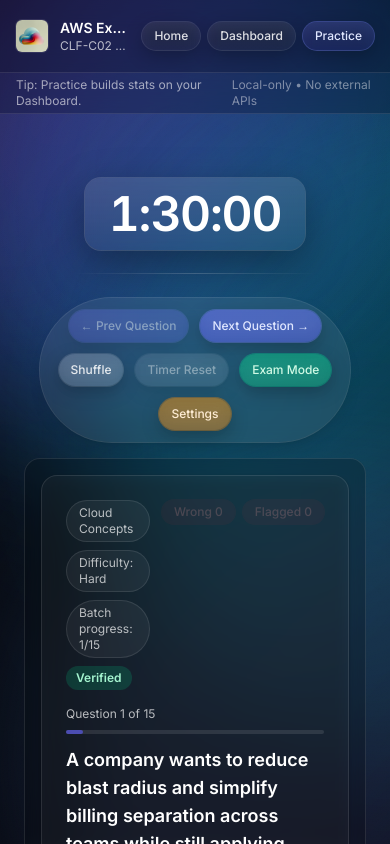
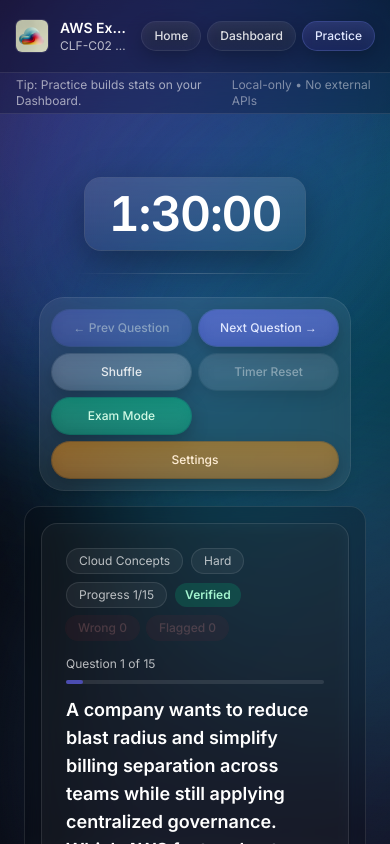
Before and after one commit to AionHz/aws-exam-readiness-coach, a Next.js app: page /quiz in a window 390 px wide. Shown: the top 844 px of the page. Built offline with nearby package versions, Linux system fonts and the light colour scheme.

Commit message:
Refine mobile quiz dock and metadata layout

```diff
--- a/app/quiz/page.tsx
+++ b/app/quiz/page.tsx
@@ -1278,13 +1278,13 @@
 
   const dockRow = (
     <div className="mt-6 flex w-full justify-center">
-      <div className="ios-dock-surface flex flex-wrap items-center justify-center gap-3 rounded-full bg-white/8 px-4 py-3 shadow-lg ring-1 ring-white/15 backdrop-blur">
+      <div className="ios-dock-surface grid w-full max-w-[720px] grid-cols-2 gap-2 rounded-3xl bg-white/8 px-3 py-3 shadow-lg ring-1 ring-white/15 backdrop-blur sm:flex sm:flex-wrap sm:items-center sm:justify-center sm:gap-3 sm:rounded-full sm:px-4">
         <PremiumButton
           variant="indigo"
           size="sm"
           onClick={prev}
           disabled={activeIndex <= 0}
-          className="ios-dock-btn ios-dock-btn-indigo h-8 px-3 text-xs bg-indigo-500/32 ring-indigo-300/45 hover:bg-indigo-500/42 text-indigo-50"
+          className="ios-dock-btn ios-dock-btn-indigo h-9 w-full px-3 text-xs bg-indigo-500/32 ring-indigo-300/45 hover:bg-indigo-500/42 text-indigo-50 sm:h-8 sm:w-auto"
         >
           ← Prev Question
         </PremiumButton>
@@ -1293,7 +1293,7 @@
           size="sm"
           onClick={next}
           disabled={activeIndex >= totalQuestions - 1}
-          className="ios-dock-btn ios-dock-btn-indigo h-8 px-3 text-xs bg-indigo-500/32 ring-indigo-300/45 hover:bg-indigo-500/42 text-indigo-50"
+          className="ios-dock-btn ios-dock-btn-indigo h-9 w-full px-3 text-xs bg-indigo-500/32 ring-indigo-300/45 hover:bg-indigo-500/42 text-indigo-50 sm:h-8 sm:w-auto"
         >
           Next Question →
         </PremiumButton>
@@ -1302,7 +1302,7 @@
           size="sm"
           title="Randomize question order"
           onClick={reshuffle}
-          className="ios-dock-btn ios-dock-btn-neutral h-8 px-3 text-xs bg-slate-400/18 ring-slate-200/35 hover:bg-slate-400/28 text-white"
+          className="ios-dock-btn ios-dock-btn-neutral h-9 w-full px-3 text-xs bg-slate-400/18 ring-slate-200/35 hover:bg-slate-400/28 text-white sm:h-8 sm:w-auto"
         >
           Shuffle
         </PremiumButton>
@@ -1311,7 +1311,7 @@
           size="sm"
           onClick={resetTimer}
           disabled={timerRemaining === EXAM_SECONDS && timerOn === false}
-          className="ios-dock-btn ios-dock-btn-neutral h-8 px-3 text-xs bg-slate-400/18 ring-slate-200/35 hover:bg-slate-400/28 text-white"
+          className="ios-dock-btn ios-dock-btn-neutral h-9 w-full px-3 text-xs bg-slate-400/18 ring-slate-200/35 hover:bg-slate-400/28 text-white sm:h-8 sm:w-auto"
         >
           Timer Reset
         </PremiumButton>
@@ -1325,7 +1325,7 @@
               startExam();
             }
           }}
-          className="ios-dock-btn ios-dock-btn-green h-8 px-3 text-xs bg-emerald-500/30 ring-emerald-300/45 hover:bg-emerald-500/40 text-emerald-50"
+          className="ios-dock-btn ios-dock-btn-green h-9 w-full px-3 text-xs bg-emerald-500/30 ring-emerald-300/45 hover:bg-emerald-500/40 text-emerald-50 sm:h-8 sm:w-auto"
         >
           {examMode ? "Exit Exam Mode" : "Exam Mode"}
         </PremiumButton>
@@ -1335,7 +1335,7 @@
           onClick={() => (settingsOpen ? closeSettings() : openSettings())}
           aria-label="Settings"
           title="Settings"
-          className="ios-dock-btn ios-dock-btn-orange h-8 px-3 text-xs bg-amber-500/30 ring-amber-300/45 hover:bg-amber-500/40 text-amber-50"
+          className="ios-dock-btn ios-dock-btn-orange col-span-2 h-9 w-full px-3 text-xs bg-amber-500/30 ring-amber-300/45 hover:bg-amber-500/40 text-amber-50 sm:col-auto sm:h-8 sm:w-auto"
         >
           Settings
         </PremiumButton>
@@ -1522,16 +1522,29 @@
 
     return (
         <div className={`p-6 shadow-lg shadow-black/30 ${cardBase} ${cardHover}`}>
-          <div className="mb-4 flex items-start justify-between gap-3 text-xs text-white/70">
+          <div className="mb-4 text-xs text-white/70">
+            <div className="flex flex-col gap-2 sm:flex-row sm:items-start sm:justify-between">
             <div className="flex flex-wrap items-center gap-2">
               <span className={pill}>{currentQuestion.domain}</span>
-              <span className={pill}>Difficulty: {currentQuestion.difficulty}</span>
               <span className={pill}>
-                {reviewWrongMode
-                  ? `Wrong set: ${currentNumber}/${totalQuestions}`
-                  : reviewFlaggedMode
-                    ? `Flagged set: ${currentNumber}/${totalQuestions}`
-                    : `Batch progress: ${currentNumber}/${totalQuestions}`}
+                <span className="sm:hidden">{currentQuestion.difficulty}</span>
+                <span className="hidden sm:inline">Difficulty: {currentQuestion.difficulty}</span>
+              </span>
+              <span className={pill}>
+                <span className="sm:hidden">
+                  {reviewWrongMode
+                    ? `Wrong ${currentNumber}/${totalQuestions}`
+                    : reviewFlaggedMode
+                      ? `Flagged ${currentNumber}/${totalQuestions}`
+                      : `Progress ${currentNumber}/${totalQuestions}`}
+                </span>
+                <span className="hidden sm:inline">
+                  {reviewWrongMode
+                    ? `Wrong set: ${currentNumber}/${totalQuestions}`
+                    : reviewFlaggedMode
+                      ? `Flagged set: ${currentNumber}/${totalQuestions}`
+                      : `Batch progress: ${currentNumber}/${totalQuestions}`}
+                </span>
               </span>
               <span
                 className={`rounded-full px-2.5 py-1 text-xs font-semibold ${
@@ -1543,7 +1556,7 @@
                 {isVerifiedQuestion(currentQuestion) ? "Verified" : "Unverified"}
               </span>
             </div>
-            <div className="flex items-center gap-2 shrink-0">
+            <div className="flex flex-wrap items-center gap-2 sm:shrink-0 sm:justify-end">
               <button
                 type="button"
                 disabled={wrongIds.length === 0}
@@ -1578,6 +1591,7 @@
               >
                 Flagged {flaggedIds.length}
               </button>
+            </div>
             </div>
           </div>
 
```
